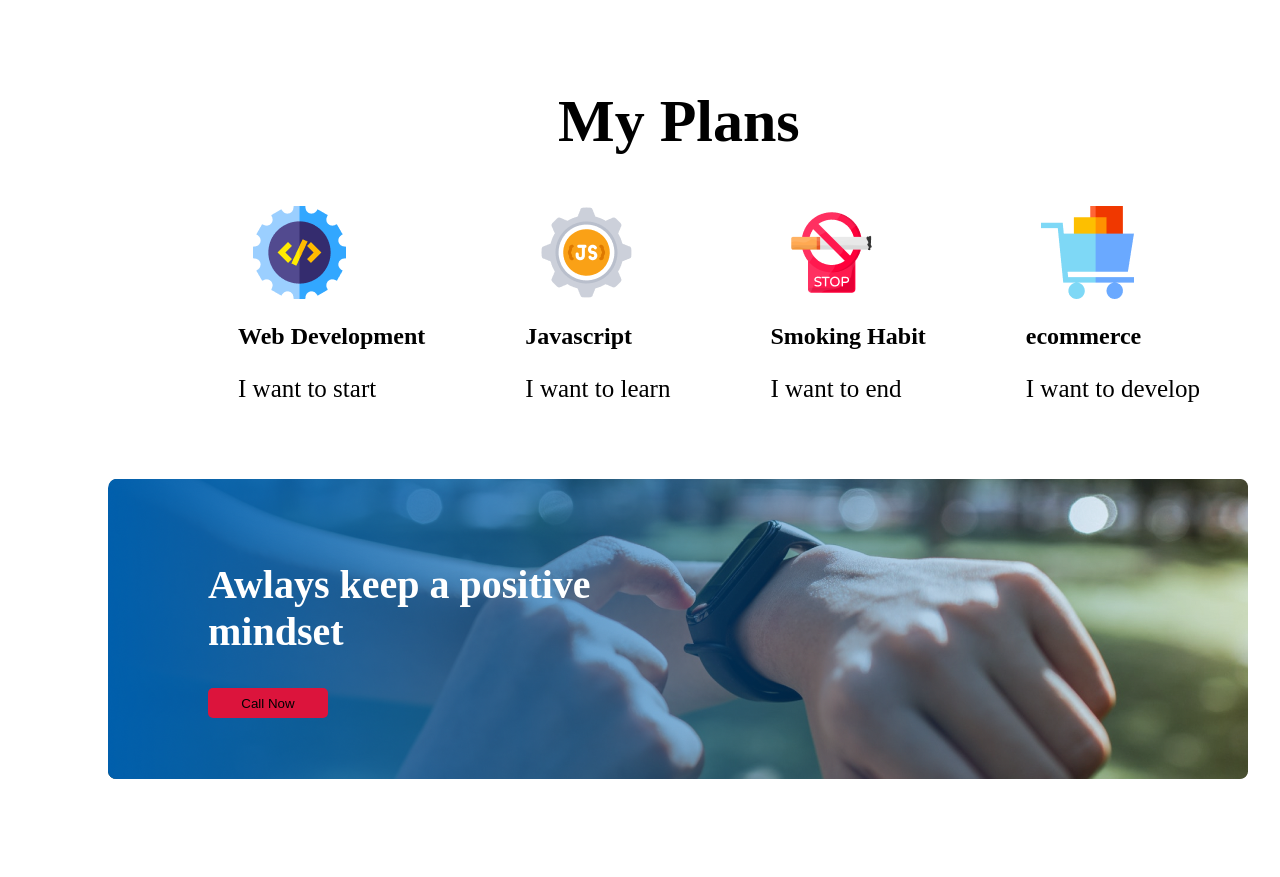
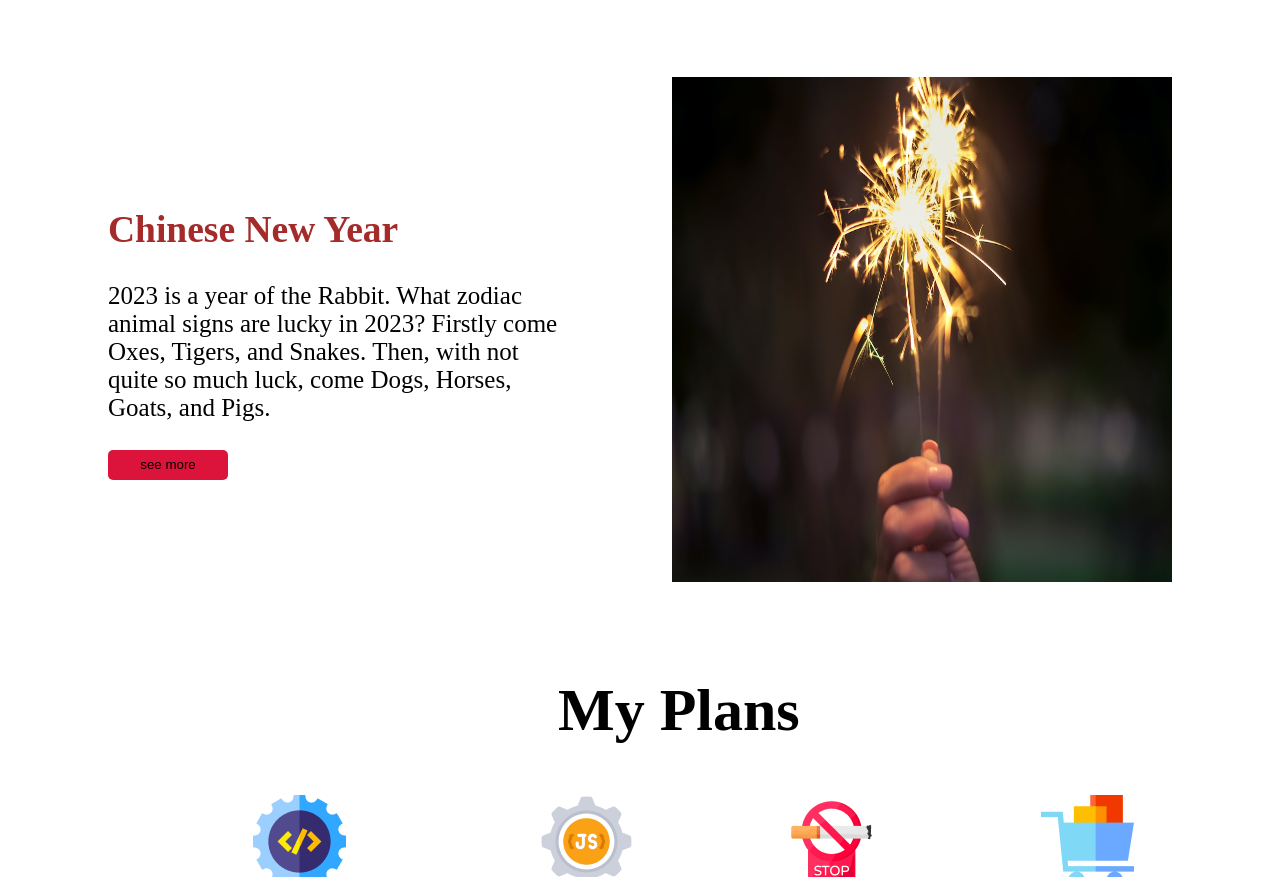
Before and after one commit to TanzinaAfroza1/Assignment-1-repo, a plain HTML site: page index.html in a window 1280 px wide. Shown: the part 1365-2242 px from the top of the page. Drawn offline with Linux system fonts and the light colour scheme; a web font is replaced by a local one.

Commit message:
added my new section

```diff
--- a/index.html
+++ b/index.html
@@ -59,6 +59,21 @@
         </section>
 
         <!-- My failures section end -->
+        <!-- new year section start  -->
+        <section class="new-section">
+            <div class="new-year">
+                <div id="chinese">
+                    <h1>Chinese New Year</h1>
+                    <p>2023 is a year of the Rabbit. What zodiac animal signs are lucky in 2023? Firstly come Oxes, Tigers, and Snakes. Then, with not quite so much luck, come Dogs, Horses, Goats, and Pigs.</p>
+
+                    <button id="button-2">see more</button>
+                </div>
+                <div>
+                    <img src="images/new.jpg" alt="">
+                </div>
+            </div>
+        </section>
+        <!-- new year section end  -->
 
         <!-- My Plans section start -->
         <section>
--- a/style.css
+++ b/style.css
@@ -61,6 +61,41 @@
     list-style: none;
     font-size: 20px;
 }
+.new-year{
+    display: flex;
+
+}
+.new-year div img{
+    width: 500px;
+    height: 505px;
+    margin-right: 100px;
+
+}
+.new-section{
+    margin-top: 80px;
+}
+#chinese{
+    margin-left: 100px;
+    margin-top: 100px;
+    padding-right:100px ;
+    font-size: 25px;
+}
+#chinese h1{
+    color: brown;
+}
+#button-2{
+    width: 120px;
+    height:  30px;
+    background-color: crimson;
+    border-radius: 5px;
+    border: none;
+}
+#button-2:hover{
+    background-color: aquamarine;
+}
+
+
+
 #my-plans{
     font-size: 40px;
     margin-top: 90px;
```
